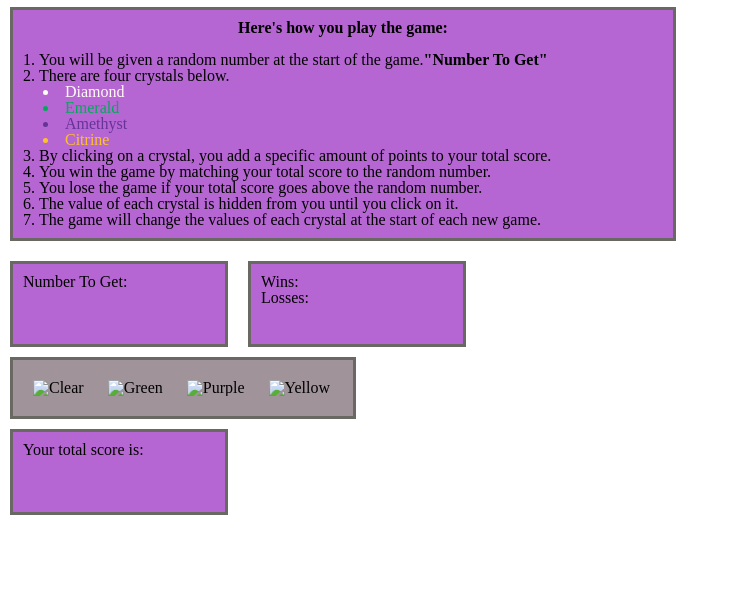
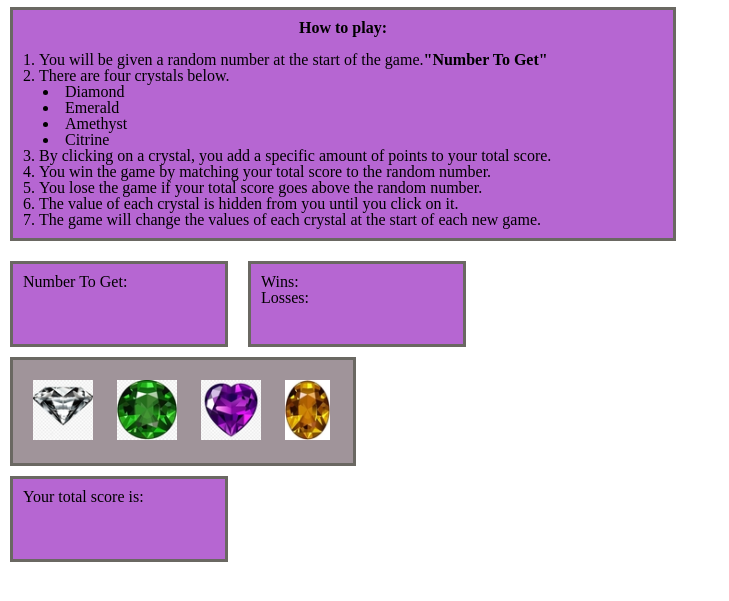
Before and after one commit to NKGREEN/crystal-collector-game, a plain HTML site: page index.html in a window 1280 px wide. Shown: the part 79-680 px from the top of the page, without its empty margins (0-729 px from the left). Drawn offline with Linux system fonts and the light colour scheme.

Commit message:
Update index.html

```diff
--- a/index.html
+++ b/index.html
@@ -12,16 +12,16 @@
 		<h1>Crystal Collector</h1>
 	</div>
 	<div class="instructions">
-		<h3>Here's how you play the game:</h3>
+		<h3>How to play:</h3>
 		</br>
 		<ol>
 			<li>You will be given a random number at the start of the game.<span>"Number To Get"</span></li>
 			<li>There are four crystals below.</li>
 			<ul>
-				<li id="clear">Diamond</li>
-				<li id="green">Emerald</li>
-				<li id="purple">Amethyst</li>
-				<li id="yellow">Citrine</li>
+				<li id="diamond">Diamond</li>
+				<li id="emerald">Emerald</li>
+				<li id="amethyst">Amethyst</li>
+				<li id="citrine">Citrine</li>
 			</ul>
 			<li>By clicking on a crystal, you add a specific amount of points to your total score.</li>
 			<li>You win the game by matching your total score to the random number.</li>
@@ -44,10 +44,10 @@
 		</h2>
 	</div>
 	<div class="gems">
-		<img src="assets/images/clear_gem.jpg" class=gemImage id="one" alt="Clear">
-		<img src="assets/images/green_gem.jpg" class=gemImage id="two" alt="Green">
-		<img src="assets/images/purple_gem.jpg" class=gemImage id= "three" alt="Purple">
-		<img src="assets/images/yellow_gem.jpg" class=gemImage id= "four" alt="Yellow">
+		<img src="assets/images/diamond.jpg" class=gemImage id="one" alt="Diamond">
+		<img src="assets/images/emerald.jpg" class=gemImage id="two" alt="Emerald">
+		<img src="assets/images/amethyst.jpg" class=gemImage id= "three" alt="Amethyst">
+		<img src="assets/images/citrine.jpg" class=gemImage id= "four" alt="Citrine">
 	</div>
 	<div class="userTotal">
 		<h2>Your total score is:
```
